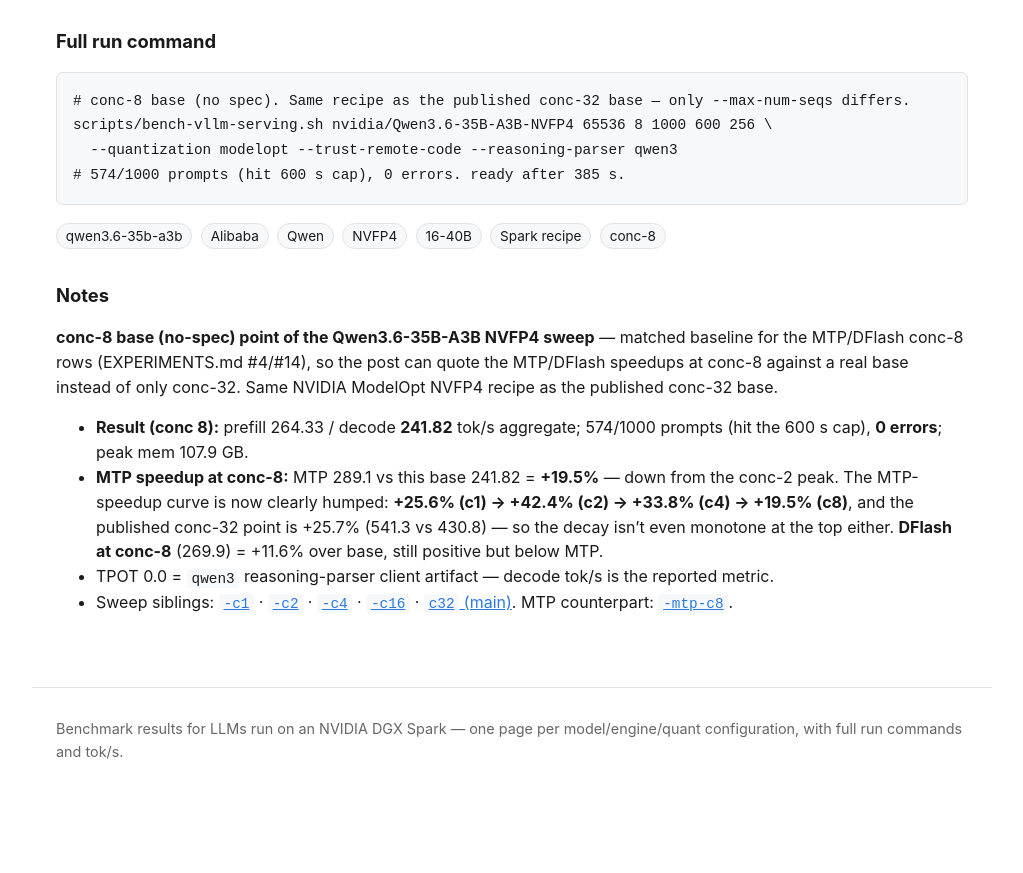
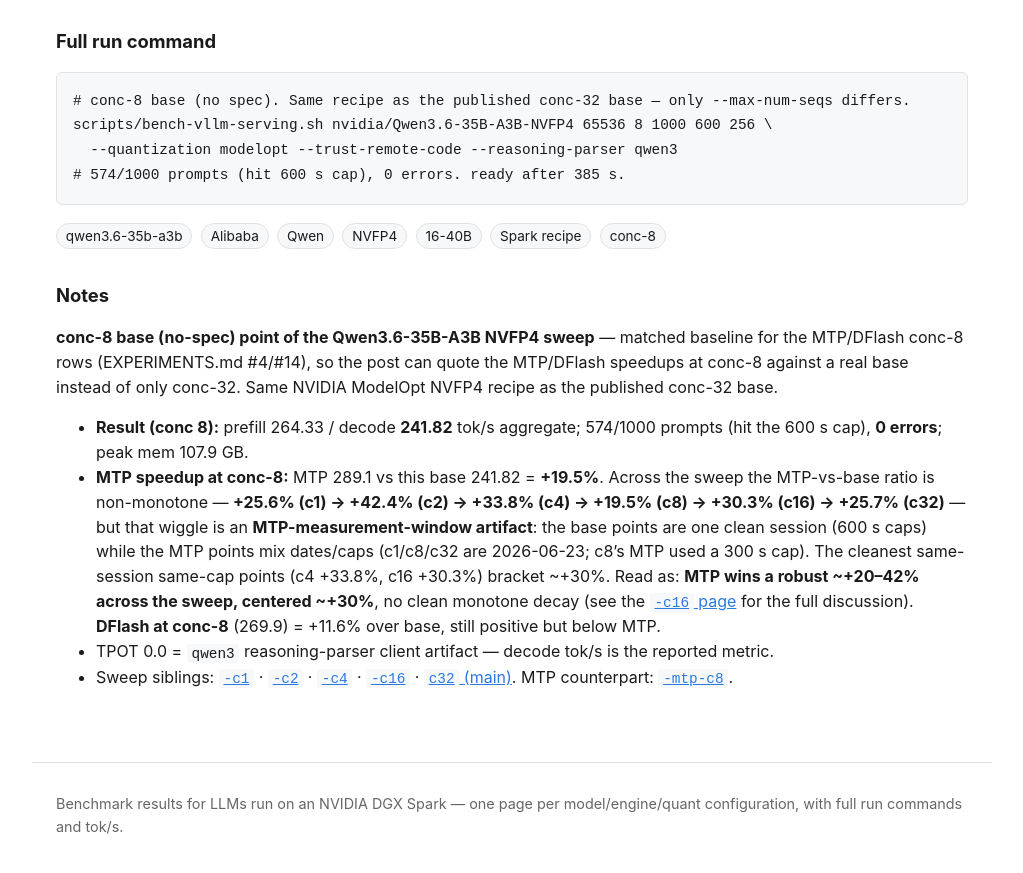
Before and after one commit to yjsoon/autobench, a Jekyll site: the page built from _configs/qwen3-6-35b-a3b-nvfp4-vllm-c8.md, in a window 1280 px wide and 900 px high, scrolled down 921 px. Shown: the top 873 px of the window, without its empty margins (128-1151 px from the left). Built offline with Jekyll 4.4.1, drawn with Linux system fonts in a browser that asks for light colours; before the commit the page ends 1746 px from its top, so only the background shows below that.

Commit message:
Add 35B-A3B NVFP4 base conc-16 + fix c4/c8 speedup-curve claims
Base sweep complete: base line clean & monotone (74.7/113/174/242/332/431).
MTP-vs-base ratio non-monotone (+25.6/+42.4/+33.8/+19.5/+30.3/+25.7%) but
that's an MTP-measurement-window artifact (mixed dates/caps), not a real
hump — corrected the c4/c8 pages that had claimed a clean hump-then-decay.
MTP wins a robust ~+20-42% (centered ~+30%) across the sweep.

Co-Authored-By: Claude Opus 4.8 <noreply@anthropic.com>
Claude-Session: https://claude.ai/code/session_017yLJovb2M9YVZDZpQ7FdEb

```diff
--- a/_configs/qwen3-6-35b-a3b-nvfp4-vllm-c8.md
+++ b/_configs/qwen3-6-35b-a3b-nvfp4-vllm-c8.md
@@ -35,10 +35,14 @@ base instead of only conc-32. Same NVIDIA ModelOpt NVFP4 recipe as the published
 
 - **Result (conc 8):** prefill 264.33 / decode **241.82** tok/s aggregate; 574/1000 prompts (hit the 600 s
   cap), **0 errors**; peak mem 107.9 GB.
-- **MTP speedup at conc-8:** MTP 289.1 vs this base 241.82 = **+19.5%** — down from the conc-2 peak. The
-  MTP-speedup curve is now clearly humped: **+25.6% (c1) → +42.4% (c2) → +33.8% (c4) → +19.5% (c8)**, and the
-  published conc-32 point is +25.7% (541.3 vs 430.8) — so the decay isn't even monotone at the top either.
-  **DFlash at conc-8** (269.9) = +11.6% over base, still positive but below MTP.
+- **MTP speedup at conc-8:** MTP 289.1 vs this base 241.82 = **+19.5%**. Across the sweep the MTP-vs-base
+  ratio is non-monotone — **+25.6% (c1) → +42.4% (c2) → +33.8% (c4) → +19.5% (c8) → +30.3% (c16) → +25.7%
+  (c32)** — but that wiggle is an **MTP-measurement-window artifact**: the base points are one clean session
+  (600 s caps) while the MTP points mix dates/caps (c1/c8/c32 are 2026-06-23; c8's MTP used a 300 s cap).
+  The cleanest same-session same-cap points (c4 +33.8%, c16 +30.3%) bracket ~+30%. Read as: **MTP wins a
+  robust ~+20–42% across the sweep, centered ~+30%**, no clean monotone decay (see the [`-c16`
+  page](qwen3-6-35b-a3b-nvfp4-vllm-c16) for the full discussion). **DFlash at conc-8** (269.9) = +11.6% over
+  base, still positive but below MTP.
 - TPOT 0.0 = `qwen3` reasoning-parser client artifact — decode tok/s is the reported metric.
 - Sweep siblings: [`-c1`](qwen3-6-35b-a3b-nvfp4-vllm-c1) · [`-c2`](qwen3-6-35b-a3b-nvfp4-vllm-c2) ·
   [`-c4`](qwen3-6-35b-a3b-nvfp4-vllm-c4) · [`-c16`](qwen3-6-35b-a3b-nvfp4-vllm-c16) ·
```
Also changed, not shown: _configs/qwen3-6-35b-a3b-nvfp4-vllm-c16.md (added, +53 -0 lines), _configs/qwen3-6-35b-a3b-nvfp4-vllm-c4.md (+5 -4 lines).
